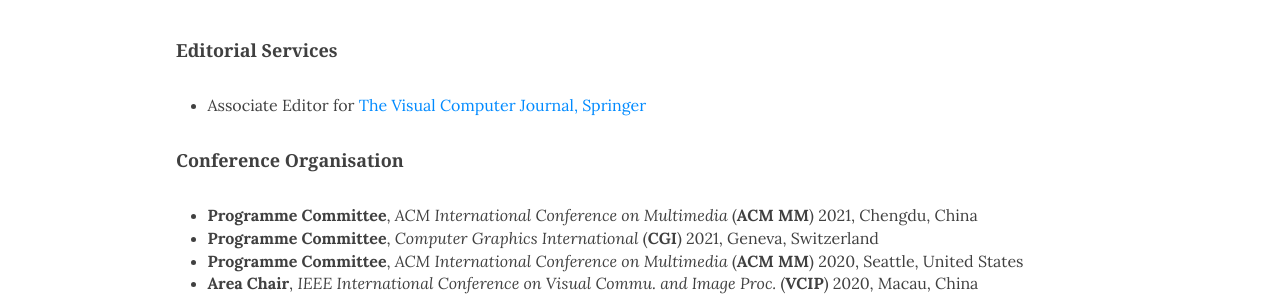
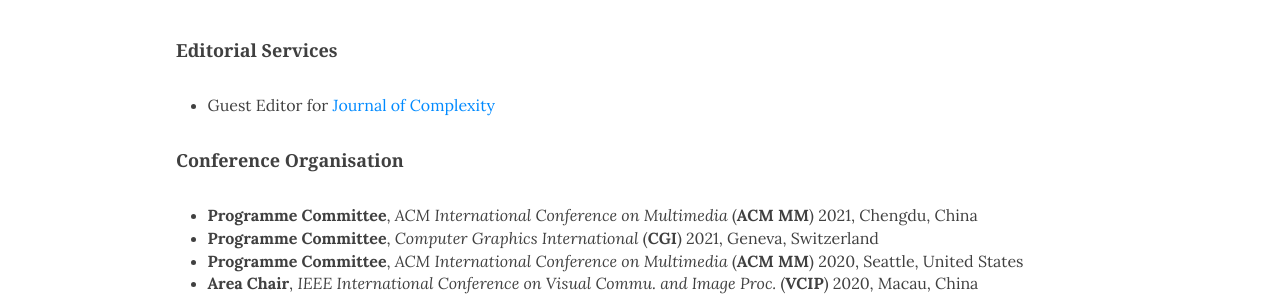
Before and after one commit to zzudb/zzudb.github.io, a Jekyll site: the page built from pages/services.md, in a window 1280 px wide and 1234 px high. Shown: the part 192-488 px from the top of the window. Built offline with Jekyll 4.4.1, drawn with Linux system fonts in a browser that asks for light colours; nearby versions of some CDN libraries; our own code applies the rules of GitHub Pages for plain Markdown files.

Commit message:
Update services.md

```diff
--- a/pages/services.md
+++ b/pages/services.md
@@ -2,7 +2,7 @@
 
 <p>&nbsp; <span style="font-size: 18px;"><strong><span style="font-family: georgia, serif;">Editorial Services</span></strong></span></p>
 
-- Associate Editor for [The Visual Computer Journal, Springer](https://www.editorialmanager.com/tvcj/)
+- Guest Editor for [Journal of Complexity](https://www.hindawi.com/journals/complexity/)
 
 <p>&nbsp; <span style="font-size: 18px;"><strong><span style="font-family: georgia, serif;">Conference Organisation</span></strong></span></p>
 
```
